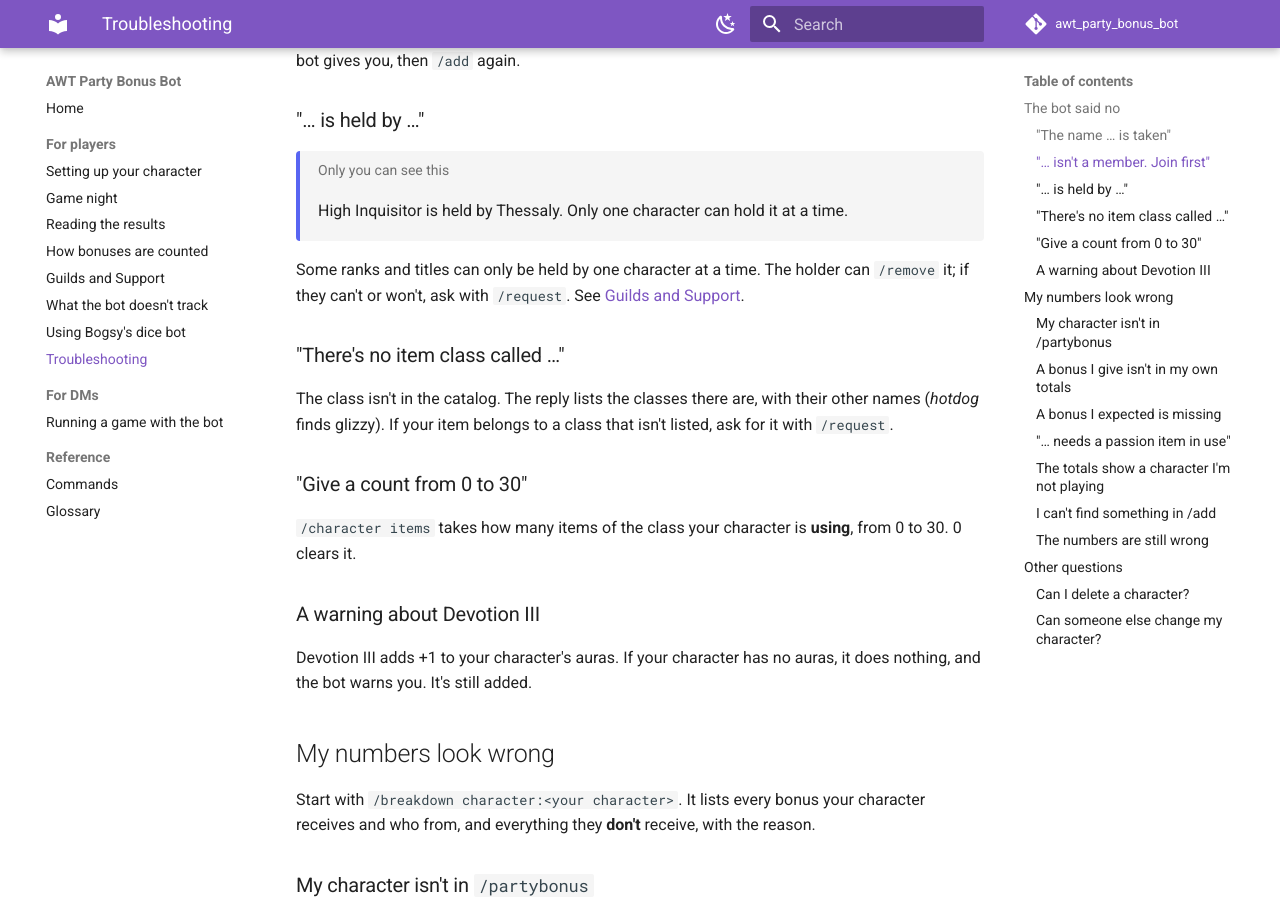
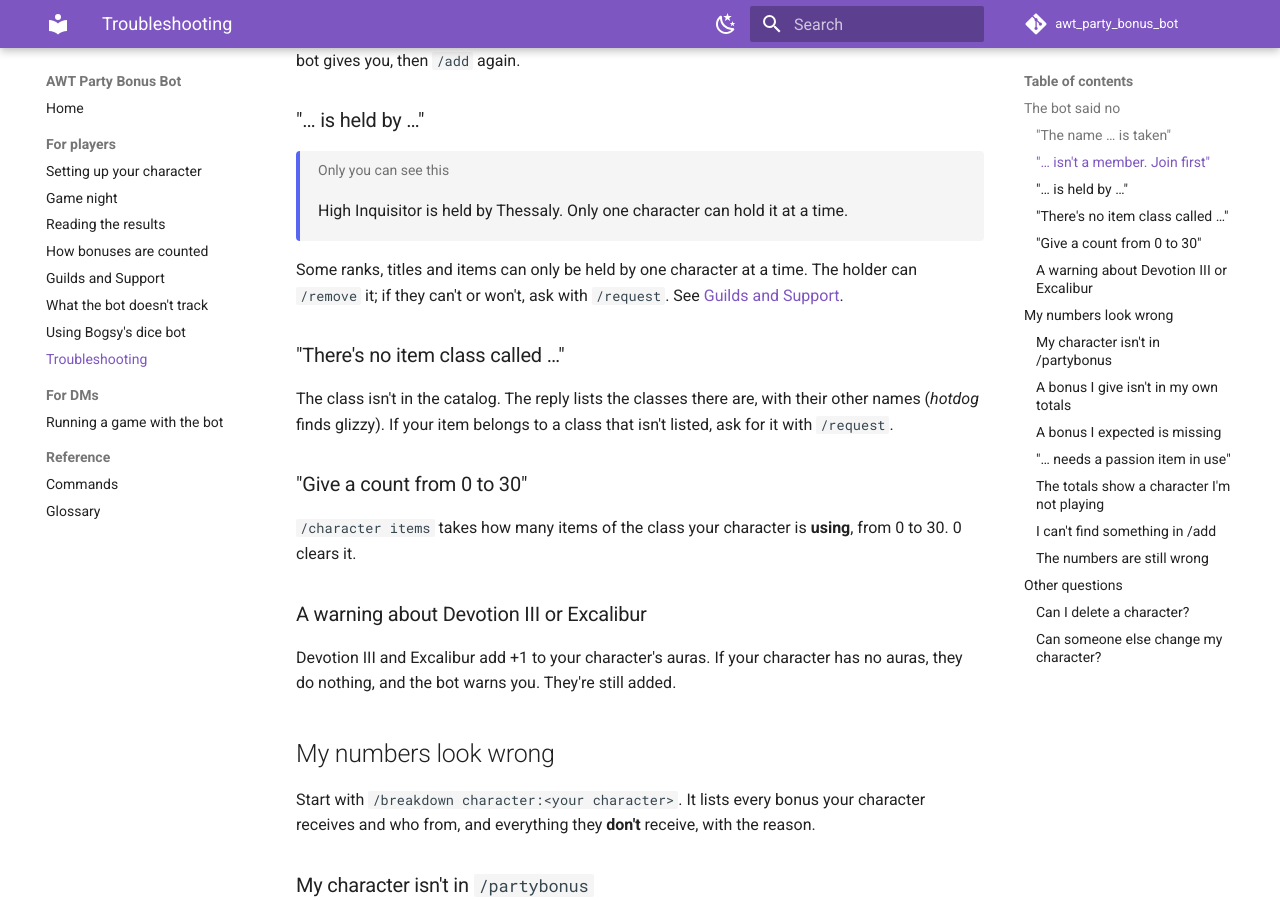
Before and after one commit to dochavok/awt_party_bonus_bot, an MkDocs documentation site: the page built from docs/troubleshooting.md, in a window 1280 px wide and 900 px high, scrolled down 647 px. Built offline with MkDocs 1.6.1 and Material for MkDocs 9.7.7, drawn with Linux system fonts in a browser that asks for light colours; comment, search, counter and statistics services are not loaded; some of the changed text lies outside the part shown.

Commit message:
Catalog: add Excalibur (section 8.4); version 1.1.1
The docs on modifiers, the Devotion III warning and one-holder entries now
mention it (DOC-7).

Co-Authored-By: Claude Opus 5.5 <noreply@anthropic.com>

```diff
--- a/docs/counting.md
+++ b/docs/counting.md
@@ -40,6 +40,10 @@ A few entries don't give a bonus themselves; they change what the **same charact
 gives. **Devotion III** adds +1 to each of that character's auras, from any skill tree
 (Holy Aura, Bolstering Aura, Aura of Defense, Aura of Hope). Only skills named "Aura"
 are auras: items aren't, even if their card mentions an aura.
+
+The item **Excalibur** does the same: +1 to each of its holder's auras. It adds to
+Devotion III, so a Holy Knight with both gives Holy Aura +4. The rest of its card (+20
+CM, True Damage, ignoring damage) is for the holder only, so add that yourself.
 
 **Helping Hands** doesn't change party bonuses. It raises the buffs and heals its holder
 casts, which the bot doesn't track, not auras or other always-on bonuses.
--- a/docs/guilds.md
+++ b/docs/guilds.md
@@ -51,8 +51,8 @@ it if the character no longer has any.
 
 ## One holder at a time
 
-Some ranks and titles can only be held by **one character on the server at a time**,
-such as High Inquisitor and Champion of Power. If someone else holds it, the bot says
+Some ranks, titles and items can only be held by **one character on the server at a
+time**, such as High Inquisitor, Champion of Power and Excalibur. If someone else holds it, the bot says
 who:
 
 --8<-- "refused-one-holder.md"
--- a/docs/troubleshooting.md
+++ b/docs/troubleshooting.md
@@ -24,7 +24,7 @@ command the bot gives you, then `/add` again.
 
 --8<-- "refused-one-holder.md"
 
-Some ranks and titles can only be held by one character at a time. The holder can
+Some ranks, titles and items can only be held by one character at a time. The holder can
 `/remove` it; if they can't or won't, ask with `/request`. See
 [Guilds and Support](guilds.md#one-holder-at-a-time).
 
@@ -39,10 +39,10 @@ ask for it with `/request`.
 `/character items` takes how many items of the class your character is **using**,
 from 0 to 30. 0 clears it.
 
-### A warning about Devotion III
+### A warning about Devotion III or Excalibur
 
-Devotion III adds +1 to your character's auras. If your character has no auras, it does
-nothing, and the bot warns you. It's still added.
+Devotion III and Excalibur add +1 to your character's auras. If your character has no
+auras, they do nothing, and the bot warns you. They're still added.
 
 ## My numbers look wrong
 
--- a/pyproject.toml
+++ b/pyproject.toml
@@ -1,6 +1,6 @@
 [project]
 name = "awt-party-bonus-bot"
-version = "1.1.0"
+version = "1.1.1"
 description = "Discord bot that works out party bonuses for AWT games"
 readme = "README.md"
 requires-python = ">=3.12"
```
Also changed, not shown: other parts of docs/counting.md (+1 -1 lines), other parts of docs/guilds.md (+1 -1 lines), other parts of docs/troubleshooting.md (+1 -1 lines), 2 other files.
